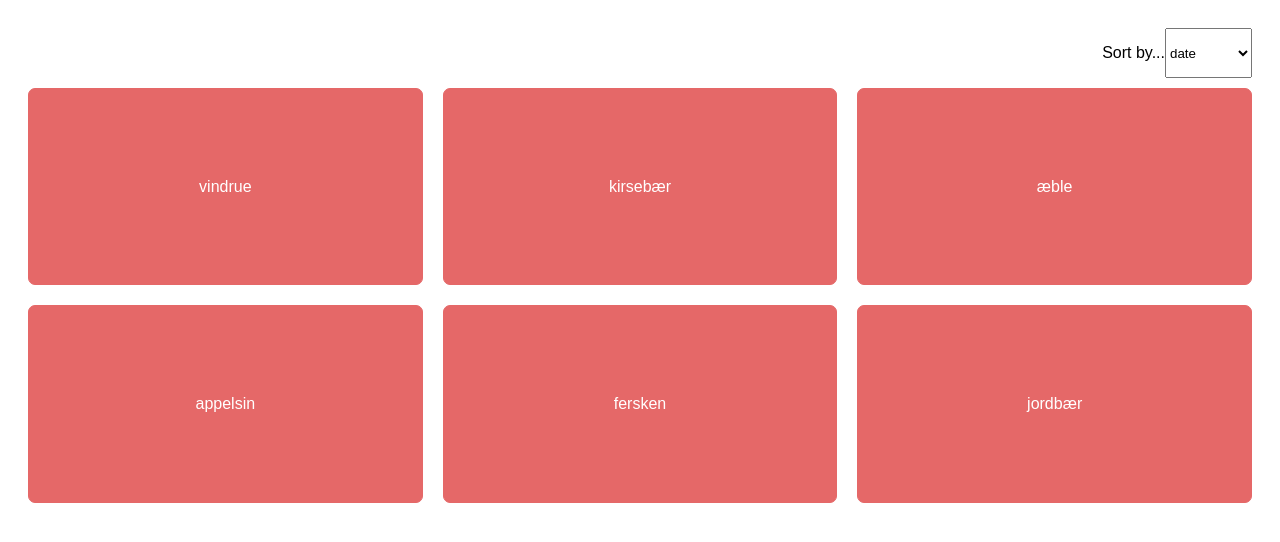
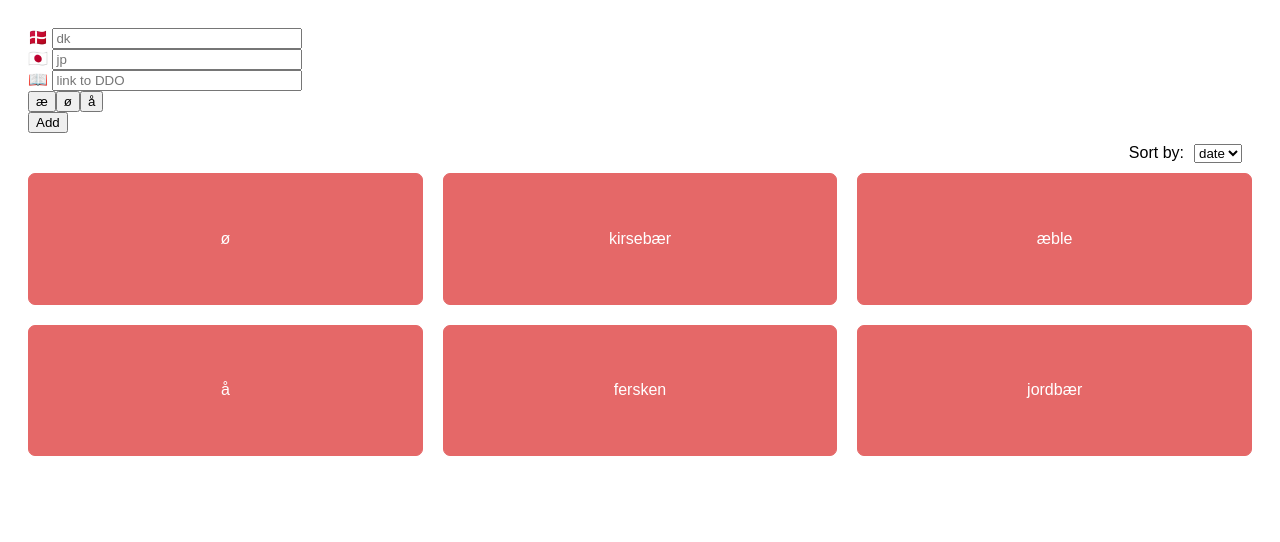
Before and after one commit to marieiskw/min-ordbog, a React (Create React App) app: page / in a window 1280 px wide. Shown: the top 542 px of the page. Built offline with nearby package versions, Linux system fonts and the light colour scheme.

Commit message:
add inputs

```diff
--- a/public/index.html
+++ b/public/index.html
@@ -3,7 +3,7 @@
   <head>
     <meta charset="UTF-8" />
     <meta name="viewport" content="width=device-width, initial-scale=1.0" />
-    <title>Document</title>
+    <title>min-ordbog</title>
   </head>
   <body>
     <div id="root"></div>
--- a/src/App.js
+++ b/src/App.js
@@ -18,14 +18,14 @@ const wordList = [
   },
   {
     id: 20251116140000,
-    danish: "appelsin",
+    danish: "å",
     japanese: "みかん",
     ddo: "https://ordnet.dk/ddo/ordbog?query=appelsin",
     image: "images/fruit_orange.png",
   },
   {
     id: 20251116110000,
-    danish: "vindrue",
+    danish: "ø",
     japanese: "ぶどう",
     ddo: "https://ordnet.dk/ddo/ordbog?query=vindrue",
     image: "images/fruit_grape.png",
@@ -47,14 +47,107 @@ const wordList = [
 ];
 
 export default function App() {
+  const [items, setItems] = useState(wordList);
+
+  function handleAddItems(item) {
+    setItems((items) => [...items, item]);
+  }
+
   return (
     <div>
-      <Cards />
+      <NewWord onAddItems={handleAddItems} />
+      <Cards items={items} />
     </div>
   );
 }
 
-function Cards() {
+function NewWord({ onAddItems }) {
+  const [danish, setDanish] = useState("");
+  const [japanese, setJapanese] = useState("");
+  const [ddo, setDdo] = useState("");
+
+  function addNewWord(e) {
+    e.preventDefault();
+
+    const newItem = {
+      id: Date.now(),
+      danish,
+      japanese,
+      ddo,
+      image: "images/fruit_cherry.png",
+    };
+
+    onAddItems(newItem);
+
+    // Reset input box
+    setDanish("");
+    setJapanese("");
+  }
+
+  return (
+    <form>
+      <div className="newWord">
+        <div>
+          <span>🇩🇰 </span>
+          <input
+            type="text"
+            placeholder="dk"
+            value={danish}
+            onChange={(e) => setDanish(e.target.value)}
+          ></input>
+        </div>
+        <div>
+          <span>🇯🇵 </span>
+          <input
+            type="text"
+            placeholder="jp"
+            value={japanese}
+            onChange={(e) => setJapanese(e.target.value)}
+          ></input>
+        </div>
+        <div>
+          <span>📖 </span>
+          <input
+            type="url"
+            placeholder="link to DDO"
+            value={ddo}
+            onChange={(e) => setDdo(e.target.value)}
+          ></input>
+        </div>
+      </div>
+      <div>
+        <button>æ</button>
+        <button>ø</button>
+        <button>å</button>
+      </div>
+      <button onClick={addNewWord}>Add</button>
+    </form>
+  );
+}
+
+function Card({ item, selectId, handleClick }) {
+  const isSelected = selectId === item.id;
+  return (
+    <div
+      key={item.id}
+      onClick={() => handleClick(item.id)}
+      className={isSelected ? "selected" : ""}
+    >
+      <p>{isSelected ? item.japanese : item.danish}</p>
+      <span>
+        {isSelected ? (
+          <a href={item.ddo} target="_blank">
+            📖
+          </a>
+        ) : (
+          ""
+        )}
+      </span>
+    </div>
+  );
+}
+
+function Cards({ items }) {
   const [selectId, setSelectedId] = useState(null);
   const [sortBy, setSortBy] = useState("date");
   let sortedItems;
@@ -64,30 +157,24 @@ function Cards() {
   }
 
   if (sortBy === "date")
-    sortedItems = wordList.slice().sort((a, b) => Number(a.id) - Number(b.id));
+    sortedItems = items.slice().sort((a, b) => Number(a.id) - Number(b.id));
   if (sortBy === "description")
-    sortedItems = wordList
+    sortedItems = items
       .slice()
       .sort((a, b) => a.danish.localeCompare(b.danish));
 
   return (
     <div>
       <div className="sort">
-        <p>Sort by...</p>
+        <p>Sort by: </p>
         <select className="select" onChange={(e) => setSortBy(e.target.value)}>
           <option value="date">date</option>
-          <option value="description">description</option>
+          <option value="description">A-Z</option>
         </select>
       </div>
       <div className="cards">
         {sortedItems.map((item) => (
-          <div
-            key={item.id}
-            onClick={() => handleClick(item.id)}
-            className={selectId === item.id ? "selected" : ""}
-          >
-            <p>{selectId === item.id ? item.japanese : item.danish}</p>
-          </div>
+          <Card item={item} selectId={selectId} handleClick={handleClick} />
         ))}
       </div>
     </div>
--- a/src/styles.css
+++ b/src/styles.css
@@ -7,10 +7,22 @@ body {
   padding: 20px;
 }
 
+.newWord {
+  display: flex;
+  flex-direction: column;
+}
+
+input {
+  width: 250px;
+}
+
 .sort {
   display: flex;
   justify-content: flex-end;
-  margin-bottom: 10px;
+  align-items: center;
+  gap: 10px;
+  margin: 10px;
+  height: 20px;
 }
 
 .cards {
@@ -24,7 +36,7 @@ body {
   background-color: #e56868;
   color: #fff;
   border-radius: 7px;
-  aspect-ratio: 2 / 1;
+  aspect-ratio: 3 / 1;
   display: flex;
   align-items: center;
   justify-content: center;
```
